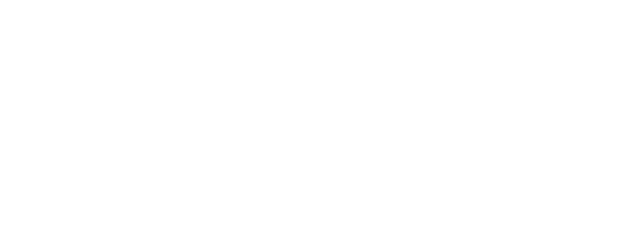
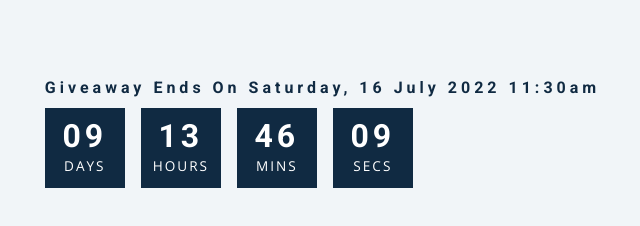
Before and after one commit to eugenehan94/Typescript-Countdown-Timer, a website with bundled scripts: page public/index.html in a window 1280 px wide. Shown: the whole page, without its empty margins (13-653 px from the left). Built offline with nearby package versions, Linux system fonts and the light colour scheme; files whose address does not match are found by name.

Commit message:
added html css and typescript

```diff
--- /dev/null
+++ b/public/index.css
@@ -0,0 +1,232 @@
+/*
+===============
+Fonts
+===============
+*/
+@import url("https://fonts.googleapis.com/css?family=Open+Sans|Roboto:400,700&display=swap");
+
+/*
+===============
+Variables
+===============
+*/
+
+:root {
+  /* dark shades of primary color*/
+  --clr-primary-1: hsl(205, 86%, 17%);
+  --clr-primary-2: hsl(205, 77%, 27%);
+  --clr-primary-3: hsl(205, 72%, 37%);
+  --clr-primary-4: hsl(205, 63%, 48%);
+  /* primary/main color */
+  --clr-primary-5: #49a6e9;
+  /* lighter shades of primary color */
+  --clr-primary-6: hsl(205, 89%, 70%);
+  --clr-primary-7: hsl(205, 90%, 76%);
+  --clr-primary-8: hsl(205, 86%, 81%);
+  --clr-primary-9: hsl(205, 90%, 88%);
+  --clr-primary-10: hsl(205, 100%, 96%);
+  /* darkest grey - used for headings */
+  --clr-grey-1: hsl(209, 61%, 16%);
+  --clr-grey-2: hsl(211, 39%, 23%);
+  --clr-grey-3: hsl(209, 34%, 30%);
+  --clr-grey-4: hsl(209, 28%, 39%);
+  /* grey used for paragraphs */
+  --clr-grey-5: hsl(210, 22%, 49%);
+  --clr-grey-6: hsl(209, 23%, 60%);
+  --clr-grey-7: hsl(211, 27%, 70%);
+  --clr-grey-8: hsl(210, 31%, 80%);
+  --clr-grey-9: hsl(212, 33%, 89%);
+  --clr-grey-10: hsl(210, 36%, 96%);
+  --clr-white: #fff;
+  --clr-red-dark: hsl(360, 67%, 44%);
+  --clr-red-light: hsl(360, 71%, 66%);
+  --clr-green-dark: hsl(125, 67%, 44%);
+  --clr-green-light: hsl(125, 71%, 66%);
+  --clr-black: #222;
+  --clr-gold: #c59d5f;
+  --ff-primary: "Roboto", sans-serif;
+  --ff-secondary: "Open Sans", sans-serif;
+  --transition: all 0.3s linear;
+  --spacing: 0.25rem;
+  --radius: 0.5rem;
+  --light-shadow: 0 5px 15px rgba(0, 0, 0, 0.1);
+  --dark-shadow: 0 5px 15px rgba(0, 0, 0, 0.2);
+  --max-width: 1170px;
+  --fixed-width: 620px;
+}
+/*
+===============
+Global Styles
+===============
+*/
+
+*,
+::after,
+::before {
+  margin: 0;
+  padding: 0;
+  box-sizing: border-box;
+}
+body {
+  font-family: var(--ff-secondary);
+  background: var(--clr-grey-10);
+  color: var(--clr-grey-1);
+  line-height: 1.5;
+  font-size: 0.875rem;
+}
+ul {
+  list-style-type: none;
+}
+a {
+  text-decoration: none;
+}
+img:not(.logo) {
+  width: 100%;
+}
+img {
+  display: block;
+}
+
+h1,
+h2,
+h3,
+h4 {
+  letter-spacing: var(--spacing);
+  text-transform: capitalize;
+  line-height: 1.25;
+  margin-bottom: 0.75rem;
+  font-family: var(--ff-primary);
+}
+h1 {
+  font-size: 3rem;
+}
+h2 {
+  font-size: 2rem;
+}
+h3 {
+  font-size: 1.25rem;
+}
+h4 {
+  font-size: 0.875rem;
+}
+p {
+  margin-bottom: 1.25rem;
+  color: var(--clr-grey-5);
+}
+@media screen and (min-width: 800px) {
+  h1 {
+    font-size: 4rem;
+  }
+  h2 {
+    font-size: 2.5rem;
+  }
+  h3 {
+    font-size: 1.75rem;
+  }
+  h4 {
+    font-size: 1rem;
+  }
+  body {
+    font-size: 1rem;
+  }
+  h1,
+  h2,
+  h3,
+  h4 {
+    line-height: 1;
+  }
+}
+/*  global classes */
+
+.btn {
+  text-transform: uppercase;
+  background: transparent;
+  color: var(--clr-black);
+  padding: 0.375rem 0.75rem;
+  letter-spacing: var(--spacing);
+  display: inline-block;
+  transition: var(--transition);
+  font-size: 0.875rem;
+  border: 2px solid var(--clr-black);
+  cursor: pointer;
+  box-shadow: 0 1px 3px rgba(0, 0, 0, 0.2);
+  border-radius: var(--radius);
+}
+.btn:hover {
+  color: var(--clr-white);
+  background: var(--clr-black);
+}
+/* section */
+.section {
+  padding: 5rem 0;
+}
+
+.section-center {
+  width: 90vw;
+  margin: 5rem auto;
+  max-width: 1170px;
+}
+
+main {
+  min-height: 100vh;
+  display: grid;
+  place-items: center;
+}
+/*
+===============
+Countdown Timer
+===============
+*/
+.gift-img {
+  margin-bottom: 2rem;
+}
+.gift-info h3 {
+  text-transform: uppercase;
+  color: var(--clr-primary-3);
+}
+.gift-info p {
+  color: var(--clr-grey-6);
+}
+.date {
+  color: var(--clr-grey-5);
+  font-size: 0.85rem;
+}
+@media screen and (min-width: 992px) {
+  .section-center {
+    display: grid;
+    grid-template-columns: 1fr 1fr;
+    place-items: center;
+    gap: 3rem;
+    width: 95vw;
+  }
+  .gift-img {
+    margin-bottom: 0;
+  }
+}
+.gift-info p {
+  margin: 2rem 0;
+}
+.deadline {
+  display: flex;
+}
+.deadline-format {
+  background: var(--clr-grey-1);
+  color: var(--clr-white);
+  margin-right: 1rem;
+  width: 5rem;
+  height: 5rem;
+  display: grid;
+  place-items: center;
+  text-align: center;
+}
+.deadline-format span {
+  display: block;
+  text-transform: uppercase;
+  letter-spacing: 2px;
+  font-size: 0.85rem;
+}
+.deadline h4:not(.expired) {
+  font-size: 2rem;
+  margin-bottom: 0.25rem;
+  letter-spacing: var(--spacing);
+}
--- a/public/index.html
+++ b/public/index.html
@@ -9,6 +9,46 @@
     <title>Snowpack App</title>
   </head>
   <body>
+    <section class="section-center">
+      <!-- info -->
+      <article class="gift-info">
+        <h4 class="giveaway"></h4>
+        <div class="deadline">
+          <!-- days -->
+          <div class="deadline-format">
+            <div>
+              <h4 class="days">34</h4>
+              <span>days</span>
+            </div>
+          </div>
+          <!-- end of days -->
+          <!-- days -->
+          <div class="deadline-format">
+            <div>
+              <h4 class="hours">34</h4>
+              <span>hours</span>
+            </div>
+          </div>
+          <!-- end of days -->
+          <!-- minutes -->
+          <div class="deadline-format">
+            <div>
+              <h4 class="minutes">34</h4>
+              <span>mins</span>
+            </div>
+          </div>
+          <!-- end of days -->
+          <!-- minutes -->
+          <div class="deadline-format">
+            <div>
+              <h4 class="seconds">34</h4>
+              <span>secs</span>
+            </div>
+          </div>
+          <!-- end of days -->
+        </div>
+      </article>
+    </section>
     <noscript>You need to enable JavaScript to run this app.</noscript>
     <script type="module" src="/dist/index.js"></script>
   </body>
--- a/src/index.ts
+++ b/src/index.ts
@@ -1 +1,90 @@
+const months = [
+  'January',
+  'February',
+  'March',
+  'April',
+  'May',
+  'June',
+  'July',
+  'August',
+  'September',
+  'October',
+  'November',
+  'December',
+];
+const weekdays = [
+  'Sunday',
+  'Monday',
+  'Tuesday',
+  'Wednesday',
+  'Thursday',
+  'Friday',
+  'Saturday',
+];
+const giveaway = document.querySelector('.giveaway');
+const deadline = document.querySelector('.deadline');
+const items = document.querySelectorAll('.deadline-format h4');
+
+let tempDate = new Date();
+let tempYear = tempDate.getFullYear();
+let tempMonth = tempDate.getMonth();
+let tempDay = tempDate.getDate();
+// months are ZERO index based;
+const futureDate = new Date(tempYear, tempMonth, tempDay + 10, 11, 30, 0);
+
+// let futureDate = new Date(2020, 3, 24, 11, 30, 0);
+
+const year = futureDate.getFullYear();
+const hours = futureDate.getHours();
+const minutes = futureDate.getMinutes();
+
+let month = futureDate.getMonth();
+month = months[month];
+const weekday = weekdays[futureDate.getDay()];
+const date = futureDate.getDate();
+giveaway.textContent = `giveaway ends on ${weekday}, ${date} ${month} ${year} ${hours}:${minutes}am`;
+
+const futureTime = futureDate.getTime();
+function getRemaindingTime() {
+  const today = new Date().getTime();
+
+  const t = futureTime - today;
+  // 1s = 1000ms
+  // 1m = 60s
+  // 1hr = 60m
+  // 1d = 24hr
+  // values in miliseconds
+  const oneDay = 24 * 60 * 60 * 1000;
+  const oneHour = 60 * 60 * 1000;
+  const oneMinute = 60 * 1000;
+  // calculate all values
+  let days = t / oneDay;
+  days = Math.floor(days);
+  let hours = Math.floor((t % oneDay) / oneHour);
+  let minutes = Math.floor((t % oneHour) / oneMinute);
+  let seconds = Math.floor((t % oneMinute) / 1000);
+
+  // set values array
+  const values = [days, hours, minutes, seconds];
+  function format(item) {
+    if (item < 10) {
+      return (item = `0${item}`);
+    }
+    return item;
+  }
+
+  items.forEach(function (item, index) {
+    item.innerHTML = format(values[index]);
+  });
+
+  if (t < 0) {
+    clearInterval(countdown);
+    deadline.innerHTML = `<h4 class="expired">sorry, this giveaway has expired!</h4>`;
+  }
+}
+// countdown;
+let countdown = setInterval(getRemaindingTime, 1000);
+//set initial values
+getRemaindingTime();
+
 export {}
```
